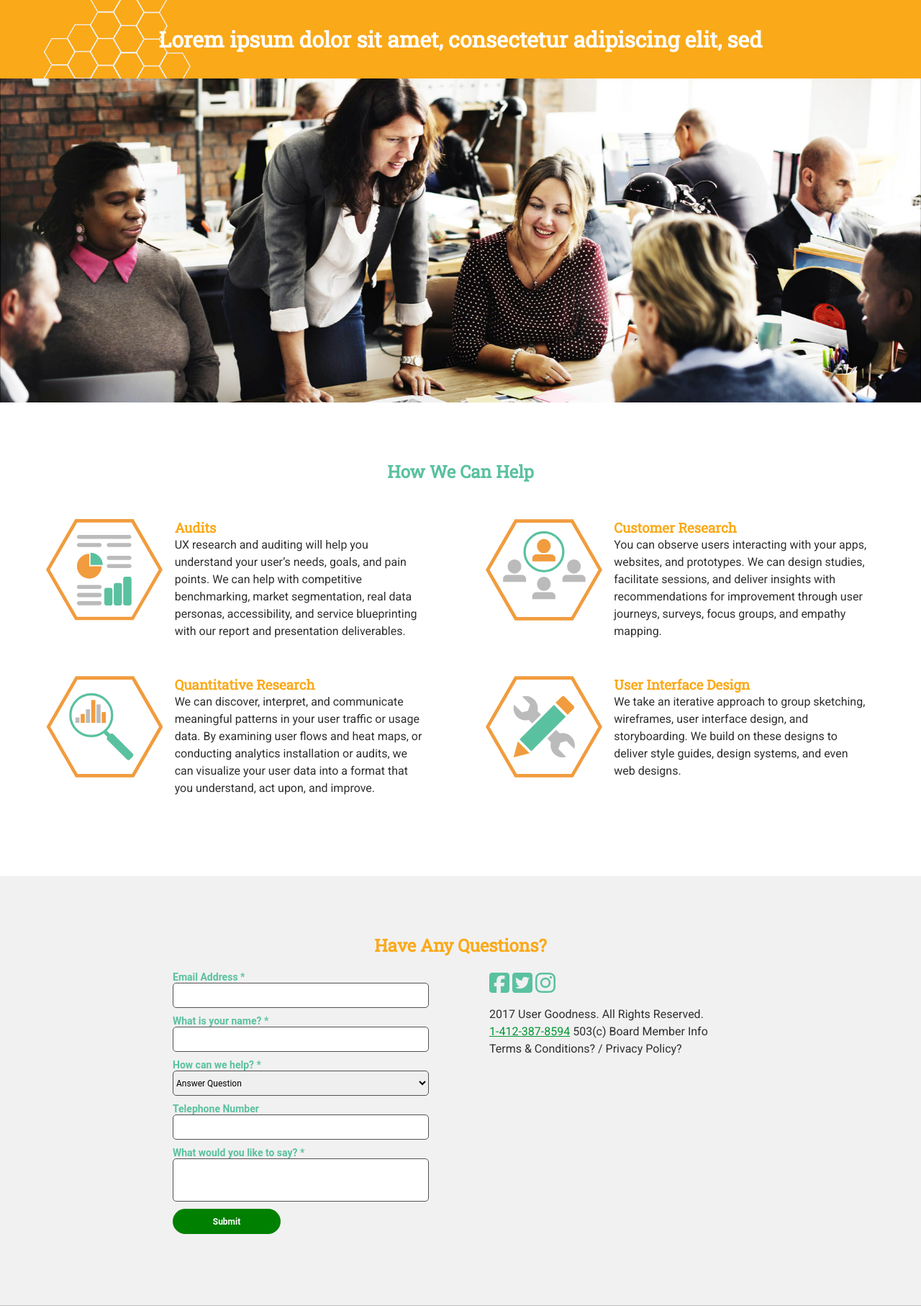
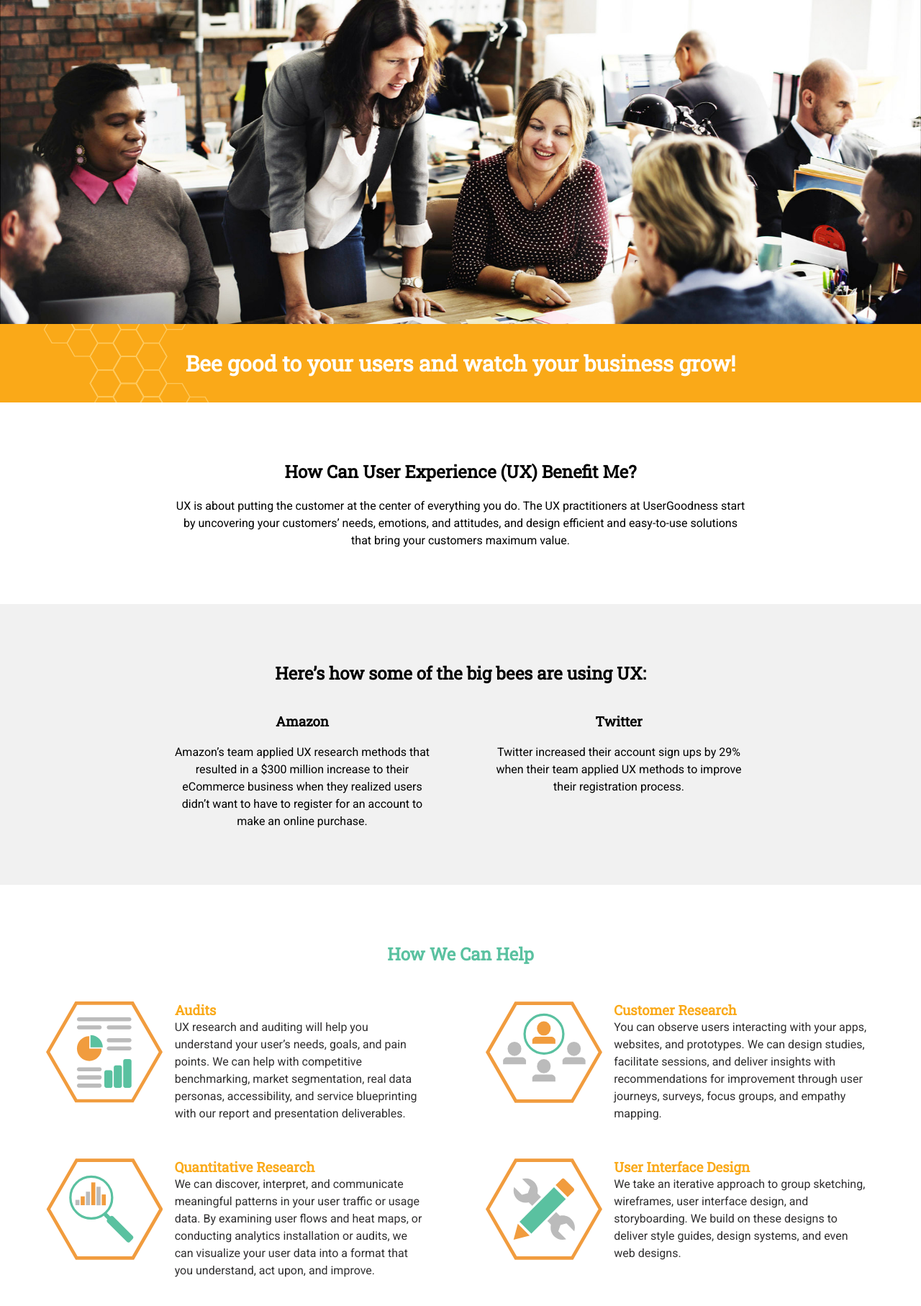
Before and after one commit to timbroadwater/website-beta, a PHP site: page / in a window 1280 px wide. Shown: the part 90-1904 px from the top of the page at 72% size. Run offline with PHP 8.4, Linux system fonts and the light colour scheme; some libraries are stand-ins or nearby versions.

Commit message:
Beta Review

```diff
--- a/css/styles.css
+++ b/css/styles.css
@@ -218,7 +218,7 @@ a {
   background: none; }
   @media (min-width: 768px) {
     .banner-wrapper {
-      background: url(../img/honeycomb3.png) no-repeat;
+      background: url(../img/honeycomb4.png) no-repeat;
       background-position: 60px; } }
 
 .section-wrapper {
@@ -268,18 +268,36 @@ a {
       #hero h2 {
         font-size: 30px; } }
 
+#hphero {
+  background: #faa918;
+  text-align: center; }
+  #hphero h2 {
+    color: #fff;
+    font-size: 18px; }
+    @media (min-width: 768px) {
+      #hphero h2 {
+        font-size: 24px; } }
+    @media (min-width: 1024px) {
+      #hphero h2 {
+        font-size: 30px; } }
+
 #carousel {
   background: url(../img/carousel.jpg);
   background-size: cover;
   background-position: center center;
   height: 150px;
-  transition: height 0.15s ease-out; }
+  transition: height 0.15s ease-out;
+  margin-top: 50px; }
   @media (min-width: 768px) {
     #carousel {
+      margin-top: 90px;
       height: 300px; } }
   @media (min-width: 1024px) {
     #carousel {
       height: 450px; } }
+
+#how {
+  text-align: center; }
 
 #nonprofits p, #contact p, #mission p {
   color: #302f30; }
--- a/imports/footer.html
+++ b/imports/footer.html
@@ -1,5 +1,5 @@
 <div class="section-wrapper2">
-	<h2>Have Any Questions?</h2>
+	<h2>Give us a buzz to see how we can help!</h2>
 	<div class="footer-left">
 		<iframe id="contact_frame" src="../imports/iframe.html" height="380" width="100%" frameborder="0" marginheight="0" marginwidth="0" scrolling="no">Loading...</iframe>
 	</div>
--- a/index.php
+++ b/index.php
@@ -9,12 +9,36 @@
 		<header id="header" class="header">
 			<?php include 'imports/header.html';?>
 		</header>
-		<section id="hero">
+
+		<section id="carousel"></section>
+
+		<section id="hphero">
 			<div class="banner-wrapper">
-				<h2>Lorem ipsum dolor sit amet, consectetur adipiscing elit, sed</h2>
+				<h2>Bee good to your users and watch your business grow!</h2>
 			</div>
 		</section>
-		<section id="carousel"></section>
+
+		<section id="how">
+			<div class="section-wrapper2">
+				<h2>How Can User Experience (UX) Benefit Me?</h2>
+				<p>UX is about putting the customer at the center of everything you do. The UX practitioners at UserGoodness start by uncovering your customers’ needs, emotions, and attitudes, and design efficient and easy-to-use solutions that bring your customers maximum value.</p>
+			</div>
+		</section>
+
+		<section id="exp" class="greybg" style="text-align: center;">
+			<div class="section-wrapper2">
+				<h2>Here’s how some of the big bees are using UX:</h2>
+				<div class="exp-left">
+					<h3>Amazon</h3>
+					<p>Amazon’s team applied UX research methods that resulted in a $300 million increase to their eCommerce business when they realized users didn’t want to have to register for an account to make an online purchase.</p>
+				</div>
+				<div class="exp-right">
+					<h3>Twitter</h3>
+					<p>Twitter increased their account sign ups by 29% when their team applied UX methods to improve their registration process.</p>
+				</div>
+			</div>
+		</section>
+
 		<section id="services">
 			<div class="section-wrapper">
 				<h2>How We Can Help</h2>
@@ -58,7 +82,16 @@
 				</ul>
 			</div>
 		</section>
-		<section id="footer" class="greybg">
+
+		<section id="exp" class="greybg">
+			<div class="section-wrapper2">
+				<h2>History of UX</h2>
+				<p>UX is over 500 years old… and still kickin’ it!</p>
+				<p>UX principles have been traced back to before the Renaissance era [source?], but didn’t find a name until 1995, when Don Norman¹ asked to be called a UX Architect when he joined Apple’s research and design department focused on human-centered products [name of department may sound more important?]. Over the next 23 years, UX became the Queen Bee of methodologies for studying the interactions between humans and technology.</p>
+			</div>
+		</section>
+
+		<section id="footer">
 			<?php include 'imports/footer.html';?>
 		</section>
 		<section id="quote">
--- a/scss/styles.scss
+++ b/scss/styles.scss
@@ -32,7 +32,7 @@ a {
     margin: 0 auto;
     background: none;
     @include mq(tablet){
-    	background: url(../img/honeycomb3.png) no-repeat;
+    	background: url(../img/honeycomb4.png) no-repeat;
     	background-position: 60px;
     }
 }
@@ -89,18 +89,39 @@ a {
 	}
 }
 
+#hphero {
+	background: $orange;
+	text-align: center;
+	h2 {
+		color: $white;
+		font-size: 18px;
+		@include mq(tablet){
+			font-size: 24px;
+		}
+		@include mq(desktop){
+			font-size: 30px;
+		}
+	}
+}
+
 #carousel {
 	background: url(../img/carousel.jpg);
 	background-size: cover;
 	background-position: center center;
 	height: 150px;
 	transition: height 0.15s ease-out;
+	margin-top: 50px;
 	@include mq(tablet){
+		margin-top: 90px;
 		height: 300px;
 	}
 	@include mq(desktop){
 		height: 450px;
 	}
+}
+
+#how {
+	text-align: center;
 }
 
 #nonprofits, #contact, #mission {
```
Also changed, not shown: other parts of css/styles.css (+36 -17 lines), other parts of scss/styles.scss (+36 -14 lines), imports/mservice.html (+10 -2 lines), js/scripts.js (+41 -15 lines), img/honeycomb4.png (added).
